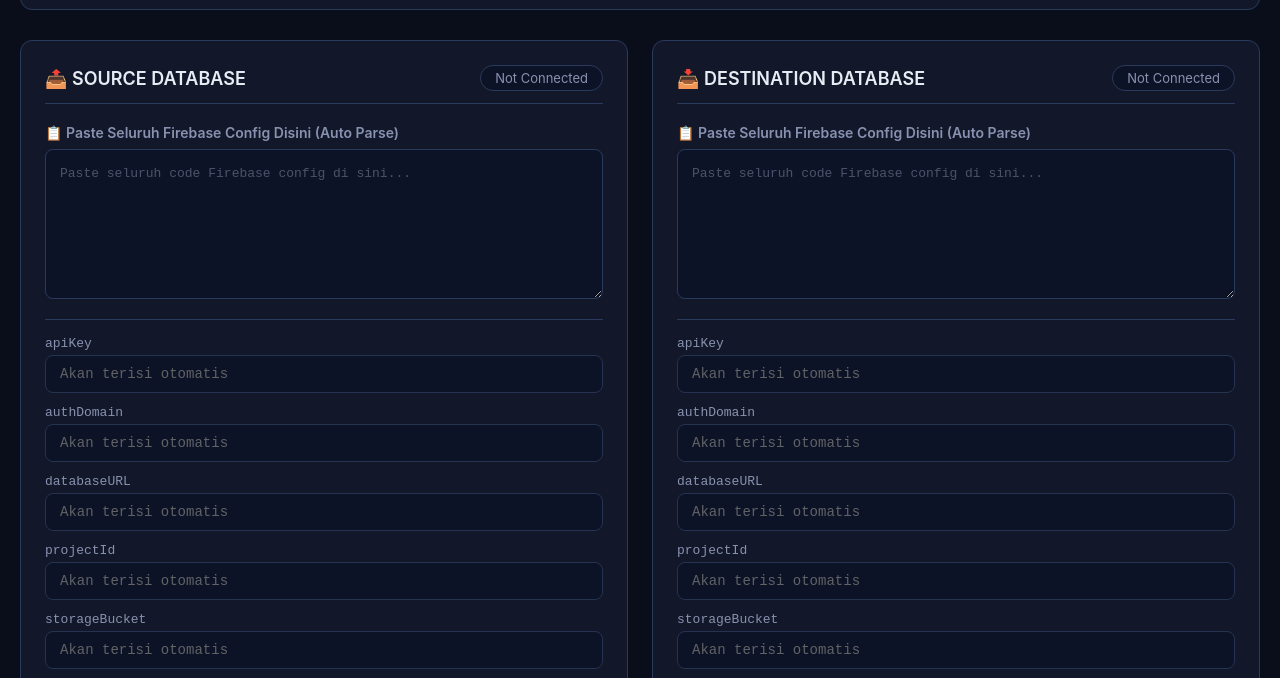
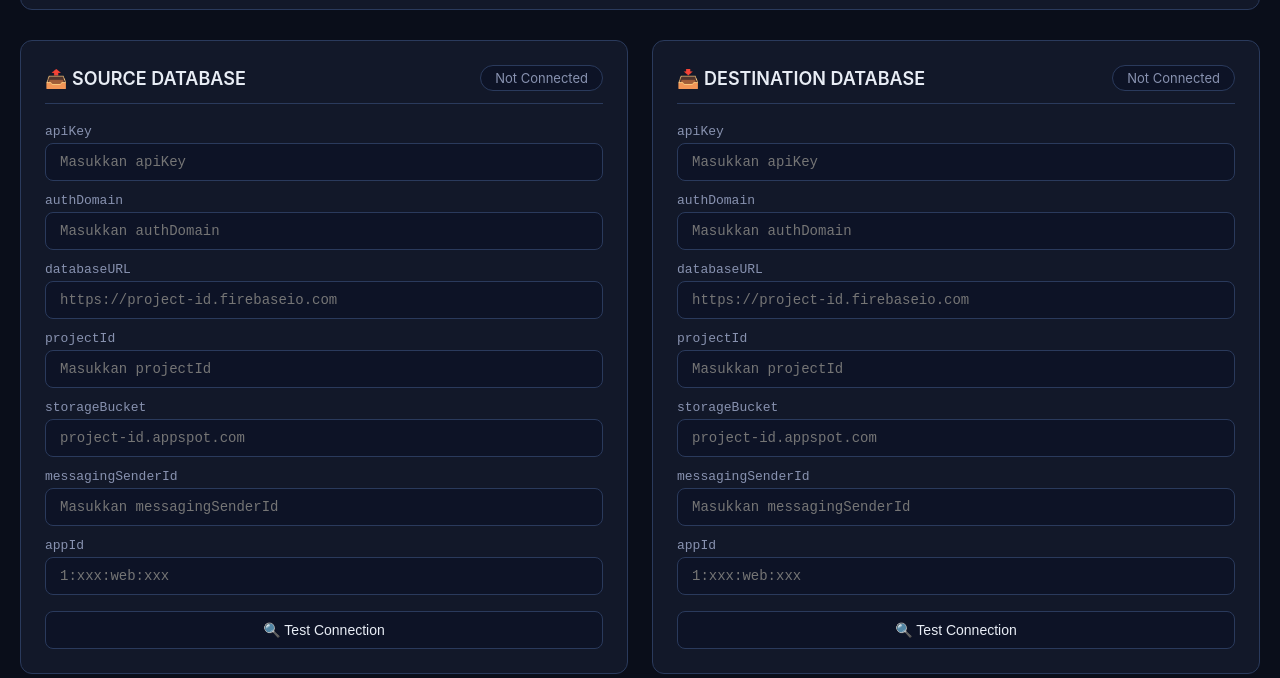
Before and after one commit to XREZZKYDEV/XREZZKY_TF-DATABASE, a plain HTML site: page index.html in a window 1280 px wide. Shown: the part 86-764 px from the top of the page. Drawn offline with Linux system fonts and the light colour scheme.

Commit message:
Update index.html

```diff
--- a/index.html
+++ b/index.html
@@ -24,41 +24,34 @@
                         <span class="status-badge" id="sourceStatus">Not Connected</span>
                     </div>
 
-                    <div class="paste-area">
-                        <label class="paste-label">📋 Paste Seluruh Firebase Config Disini (Auto Parse)</label>
-                        <textarea class="paste-textarea" id="sourceConfigInput" placeholder="Paste seluruh code Firebase config di sini..."></textarea>
-                    </div>
-
-                    <div class="divider"></div>
-
                     <div class="config-form">
                         <div class="form-group">
                             <label for="sourceApiKey">apiKey</label>
-                            <input type="text" id="sourceApiKey" placeholder="Akan terisi otomatis" readonly />
+                            <input type="text" id="sourceApiKey" placeholder="Masukkan apiKey" />
                         </div>
                         <div class="form-group">
                             <label for="sourceAuthDomain">authDomain</label>
-                            <input type="text" id="sourceAuthDomain" placeholder="Akan terisi otomatis" readonly />
+                            <input type="text" id="sourceAuthDomain" placeholder="Masukkan authDomain" />
                         </div>
                         <div class="form-group">
                             <label for="sourceDatabaseURL">databaseURL</label>
-                            <input type="text" id="sourceDatabaseURL" placeholder="Akan terisi otomatis" readonly />
+                            <input type="text" id="sourceDatabaseURL" placeholder="https://project-id.firebaseio.com" />
                         </div>
                         <div class="form-group">
                             <label for="sourceProjectId">projectId</label>
-                            <input type="text" id="sourceProjectId" placeholder="Akan terisi otomatis" readonly />
+                            <input type="text" id="sourceProjectId" placeholder="Masukkan projectId" />
                         </div>
                         <div class="form-group">
                             <label for="sourceStorageBucket">storageBucket</label>
-                            <input type="text" id="sourceStorageBucket" placeholder="Akan terisi otomatis" readonly />
+                            <input type="text" id="sourceStorageBucket" placeholder="project-id.appspot.com" />
                         </div>
                         <div class="form-group">
                             <label for="sourceMessagingSenderId">messagingSenderId</label>
-                            <input type="text" id="sourceMessagingSenderId" placeholder="Akan terisi otomatis" readonly />
+                            <input type="text" id="sourceMessagingSenderId" placeholder="Masukkan messagingSenderId" />
                         </div>
                         <div class="form-group">
                             <label for="sourceAppId">appId</label>
-                            <input type="text" id="sourceAppId" placeholder="Akan terisi otomatis" readonly />
+                            <input type="text" id="sourceAppId" placeholder="1:xxx:web:xxx" />
                         </div>
                         <button class="btn-test" id="testSourceBtn">🔍 Test Connection</button>
                     </div>
@@ -86,41 +79,34 @@
                         <span class="status-badge" id="destStatus">Not Connected</span>
                     </div>
 
-                    <div class="paste-area">
-                        <label class="paste-label">📋 Paste Seluruh Firebase Config Disini (Auto Parse)</label>
-                        <textarea class="paste-textarea" id="destConfigInput" placeholder="Paste seluruh code Firebase config di sini..."></textarea>
-                    </div>
-
-                    <div class="divider"></div>
-
                     <div class="config-form">
                         <div class="form-group">
                             <label for="destApiKey">apiKey</label>
-                            <input type="text" id="destApiKey" placeholder="Akan terisi otomatis" readonly />
+                            <input type="text" id="destApiKey" placeholder="Masukkan apiKey" />
                         </div>
                         <div class="form-group">
                             <label for="destAuthDomain">authDomain</label>
-                            <input type="text" id="destAuthDomain" placeholder="Akan terisi otomatis" readonly />
+                            <input type="text" id="destAuthDomain" placeholder="Masukkan authDomain" />
                         </div>
                         <div class="form-group">
                             <label for="destDatabaseURL">databaseURL</label>
-                            <input type="text" id="destDatabaseURL" placeholder="Akan terisi otomatis" readonly />
+                            <input type="text" id="destDatabaseURL" placeholder="https://project-id.firebaseio.com" />
                         </div>
                         <div class="form-group">
                             <label for="destProjectId">projectId</label>
-                            <input type="text" id="destProjectId" placeholder="Akan terisi otomatis" readonly />
+                            <input type="text" id="destProjectId" placeholder="Masukkan projectId" />
                         </div>
                         <div class="form-group">
                             <label for="destStorageBucket">storageBucket</label>
-                            <input type="text" id="destStorageBucket" placeholder="Akan terisi otomatis" readonly />
+                            <input type="text" id="destStorageBucket" placeholder="project-id.appspot.com" />
                         </div>
                         <div class="form-group">
                             <label for="destMessagingSenderId">messagingSenderId</label>
-                            <input type="text" id="destMessagingSenderId" placeholder="Akan terisi otomatis" readonly />
+                            <input type="text" id="destMessagingSenderId" placeholder="Masukkan messagingSenderId" />
                         </div>
                         <div class="form-group">
                             <label for="destAppId">appId</label>
-                            <input type="text" id="destAppId" placeholder="Akan terisi otomatis" readonly />
+                            <input type="text" id="destAppId" placeholder="1:xxx:web:xxx" />
                         </div>
                         <button class="btn-test" id="testDestBtn">🔍 Test Connection</button>
                     </div>
@@ -230,4 +216,4 @@
 
     <script type="module" src="js/ui.js"></script>
 </body>
-                                                                                       </html>
+                                </html>
```
